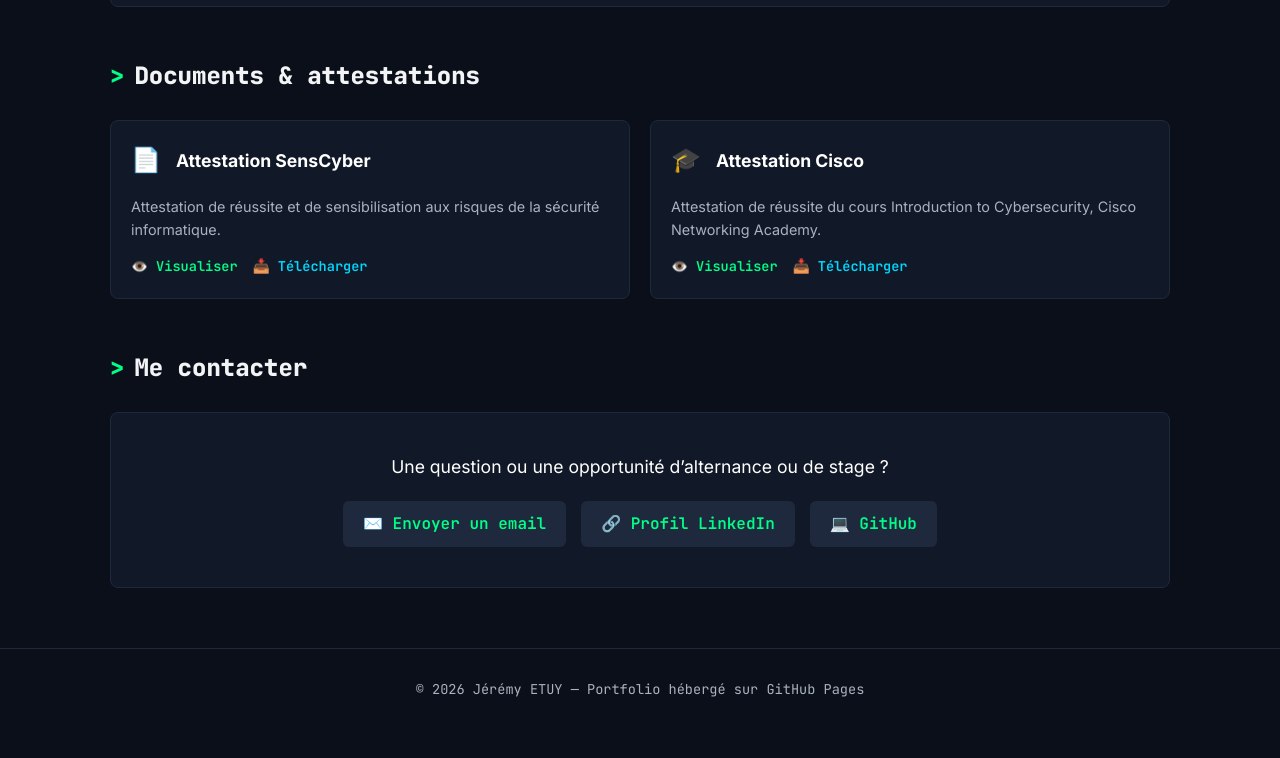
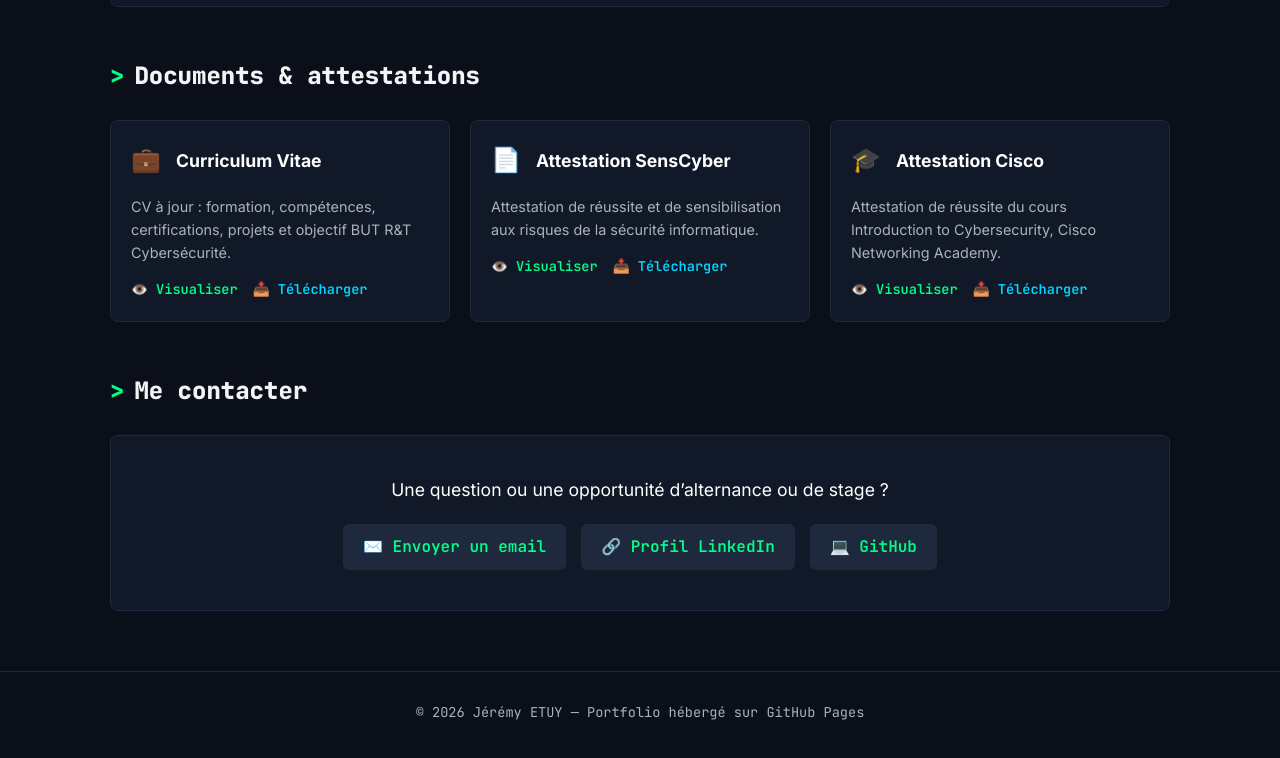
Before and after one commit to JEMY-5/Portfolio, a plain HTML site: page index.html in a window 1280 px wide. Shown: the part 1330-2088 px from the top of the page. Drawn offline with Linux system fonts and the light colour scheme.

Commit message:
Update index.html

```diff
--- a/index.html
+++ b/index.html
@@ -216,6 +216,18 @@
             <div class="grid">
                 <div class="card">
                     <div class="card-header">
+                        <span style="font-size: 1.5rem;" aria-hidden="true">💼</span>
+                        <h3>Curriculum Vitae</h3>
+                    </div>
+                    <p>CV à jour : formation, compétences, certifications, projets et objectif BUT R&amp;T Cybersécurité.</p>
+                    <div class="link-row">
+                        <a href="images/CV_Jeremy_ETUY.pdf" target="_blank" rel="noopener noreferrer" class="badge-link">👁️ Visualiser</a>
+                        <a href="images/CV_Jeremy_ETUY.pdf" download="CV_Jeremy_ETUY.pdf" class="badge-link alt">📥 Télécharger</a>
+                    </div>
+                </div>
+
+                <div class="card">
+                    <div class="card-header">
                         <span style="font-size: 1.5rem;" aria-hidden="true">📄</span>
                         <h3>Attestation SensCyber</h3>
                     </div>
```
